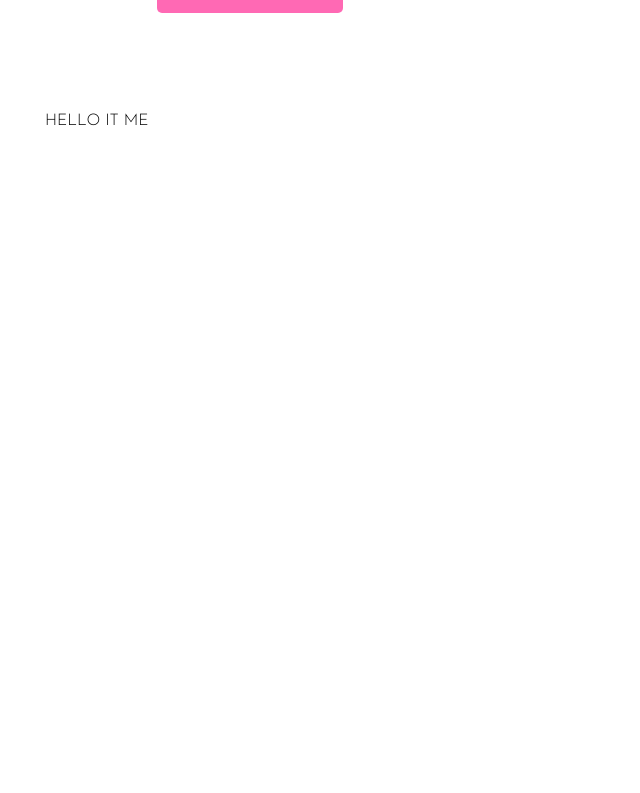
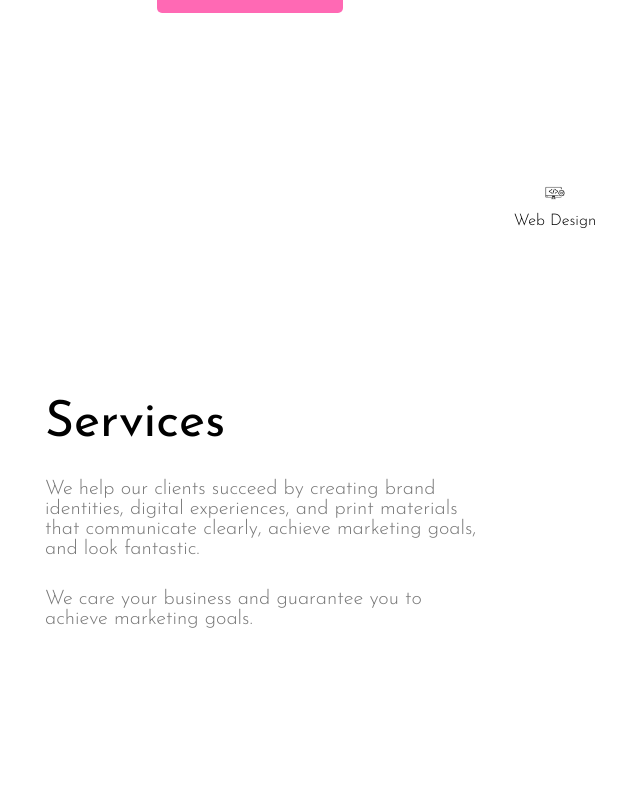
Before and after one commit to Danfirech/dan-nat-landingpage, a React (Create React App) app: page / in a window 1280 px wide. Shown: the part 687-1480 px from the top of the page, without its empty margins (155-795 px from the left). Built offline with nearby package versions, Linux system fonts and the light colour scheme.

Commit message:
added servicecard component

```diff
--- a/src/components/Services.js
+++ b/src/components/Services.js
@@ -1,5 +1,66 @@
 import React from "react";
+import styled from "styled-components";
+import { ServicesCard } from "./ServicesCard";
+
+const Container = styled.div`
+  display: flex;
+  height: 100%;
+  @media only screen and (max-width: 480px) {
+    flex-direction: column;
+    padding: 30px 20px;
+  }
+`;
+
+const Left = styled.div`
+  width: 50%;
+  display: flex;
+  flex-direction: column;
+  justify-content: center;
+  @media only screen and (max-width: 480px) {
+    width: 100%;
+  }
+`;
+
+const Title = styled.h1`
+  width: 60%;
+  font-size: 50px;
+`;
+
+const Description = styled.p`
+  font-size: 20px;
+  color: #777;
+  margin-top: 30px;
+`;
+
+const Right = styled.div`
+  width: 50%;
+`;
+
+const CardContainer = styled.div`
+  display: flex;
+  justify-content: space-between;
+  margin-top: 50px;
+`;
 
 export const Services = () => {
-  return <div>HELLO IT ME </div>;
+  return (
+    <Container>
+      <Left>
+        <Title>Services</Title>
+        <Description>
+          We help our clients succeed by creating brand identities, digital
+          experiences, and print materials that communicate clearly, achieve
+          marketing goals, and look fantastic.
+        </Description>
+        <Description>
+          We care your business and guarantee you to achieve marketing goals.
+        </Description>
+      </Left>
+      <Right>
+        <CardContainer>
+          <ServicesCard />
+        </CardContainer>
+      </Right>
+    </Container>
+  );
 };
--- /dev/null
+++ b/src/components/ServicesCard.js
@@ -0,0 +1,39 @@
+import React from "react";
+import styled from "styled-components";
+import WebDev from "../image/webdev.png";
+
+const Container = styled.div`
+  width: 100px;
+  padding: 20px;
+  display: flex;
+  flex-direction: column;
+  align-items: center;
+  @media only screen and (max-width: 480px) {
+    width: 50px;
+  }
+`;
+
+const Image = styled.img`
+  width: 20px;
+`;
+const Text = styled.span`
+  margin-top: 10px;
+  text-align: center;
+  @media only screen and (max-width: 480px) {
+    font-size: 14px;
+  }
+`;
+
+export const ServicesCard = () => {
+  return (
+    <>
+      <Container>
+        <Image src={WebDev} />
+        <Text>Web Design</Text>
+        {/* <Text>Software Engineering</Text>
+        <Text>Branding</Text>
+        <Text>Architectural Rendering and Modeling</Text> */}
+      </Container>
+    </>
+  );
+};
```
Also changed, not shown: src/image/webdev.png (added).
